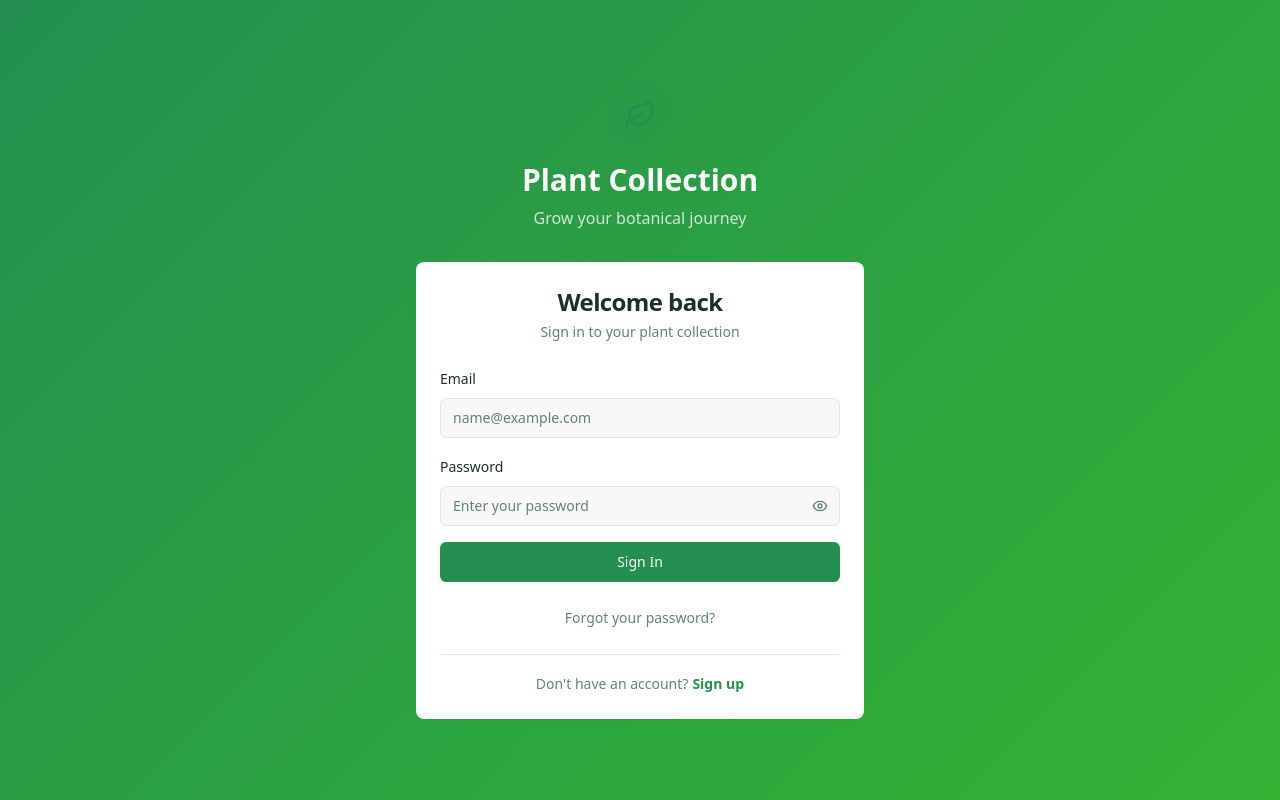
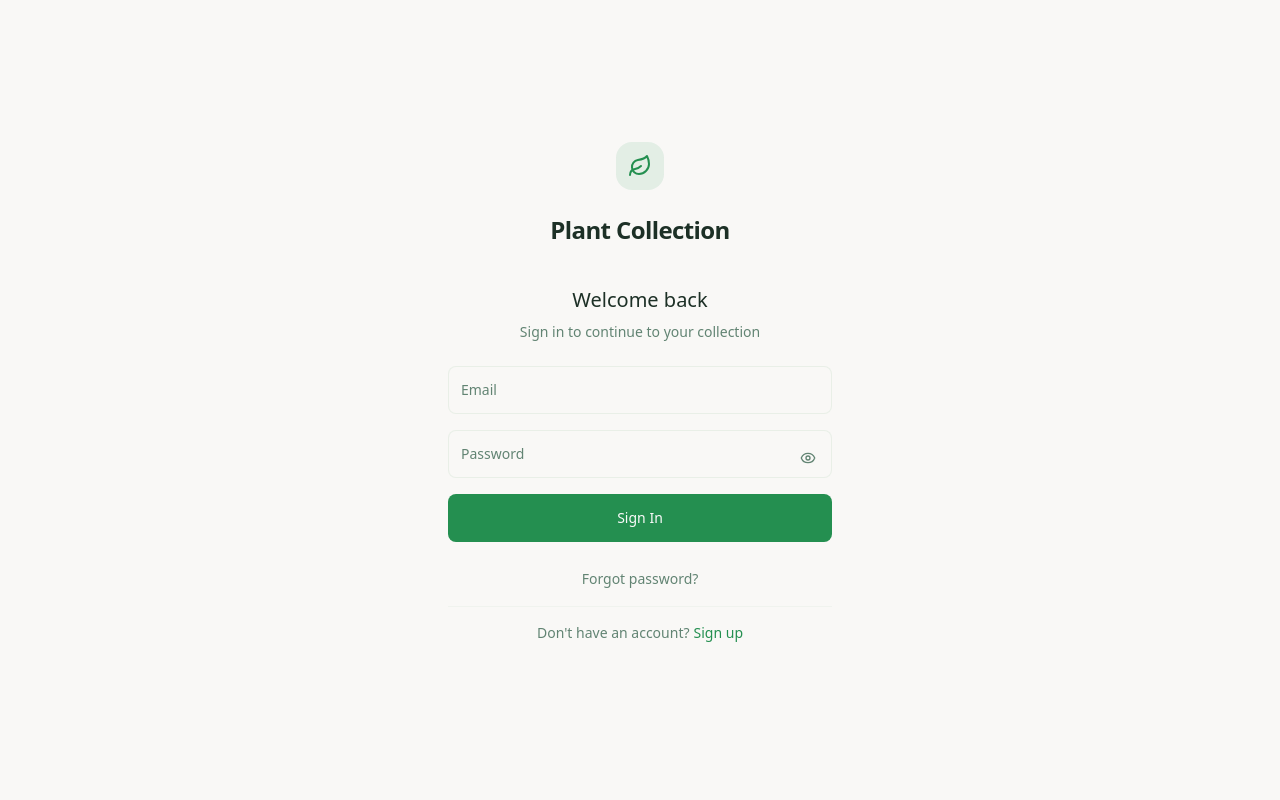
Before and after one commit to umfan99-cpu/plant-app, a React (Vite) app: page /auth in a window 1280 px wide. Built offline with nearby package versions, Linux system fonts and the light colour scheme.

Commit message:
Refactor Auth page
Redesigned the Auth page to match the app's modern Instagram-like aesthetic, streamlining the user experience for sign-in, sign-up, and password reset flows.

```diff
--- a/src/pages/Auth.tsx
+++ b/src/pages/Auth.tsx
@@ -75,76 +75,77 @@ const Auth = () => {
   };
 
   return (
-    <div className="min-h-screen bg-gradient-primary flex items-center justify-center p-4">
-      <div className="w-full max-w-md">
-        <div className="text-center mb-8">
-          <div className="inline-flex items-center justify-center w-16 h-16 bg-primary/10 rounded-full mb-4">
-            <Leaf className="w-8 h-8 text-primary" />
+    <div className="min-h-screen bg-background flex items-center justify-center p-4">
+      <div className="w-full max-w-sm">
+        {/* Logo and Title */}
+        <div className="text-center mb-10">
+          <div className="inline-flex items-center justify-center w-12 h-12 bg-primary/10 rounded-2xl mb-6">
+            <Leaf className="w-6 h-6 text-primary" />
           </div>
-          <h1 className="text-3xl font-bold text-primary-foreground mb-2">Plant Collection</h1>
-          <p className="text-primary-foreground/80">Grow your botanical journey</p>
+          <h1 className="text-2xl font-semibold text-foreground tracking-tight">Plant Collection</h1>
         </div>
 
-        <Card className="shadow-large border-0">
-          <CardHeader className="space-y-1">
-            <CardTitle className="text-2xl font-bold text-center">
-              {isResetPassword ? 'Reset Password' : isLogin ? 'Welcome back' : 'Create account'}
-            </CardTitle>
-            <CardDescription className="text-center">
+        {/* Auth Form */}
+        <div className="space-y-6">
+          {/* Form Title */}
+          <div className="text-center">
+            <h2 className="text-xl font-medium text-foreground mb-2">
+              {isResetPassword ? 'Reset your password' : isLogin ? 'Welcome back' : 'Sign up'}
+            </h2>
+            <p className="text-sm text-muted-foreground">
               {isResetPassword
                 ? 'Enter your email to receive reset instructions'
                 : isLogin
-                ? 'Sign in to your plant collection'
-                : 'Start your plant collection journey'
+                ? 'Sign in to continue to your collection'
+                : 'Create an account to get started'
               }
-            </CardDescription>
-          </CardHeader>
-          <CardContent>
+            </p>
+          </div>
+          {/* Form */}
           <form onSubmit={handleSubmit} className="space-y-4">
             {!isLogin && !isResetPassword && (
-                <div className="space-y-2">
-                  <Label htmlFor="displayName">Display Name</Label>
+              <div className="space-y-1">
                 <Input
                   id="displayName"
                   type="text"
-                    placeholder="Your name"
+                  placeholder="Display name"
                   value={displayName}
                   onChange={(e) => setDisplayName(e.target.value)}
                   required
+                  className="h-12 bg-background border-border/50 focus:border-primary rounded-lg text-sm"
                 />
               </div>
             )}
 
-              <div className="space-y-2">
-                <Label htmlFor="email">Email</Label>
+            <div className="space-y-1">
               <Input
                 id="email"
                 type="email"
-                  placeholder="name@example.com"
+                placeholder="Email"
                 value={email}
                 onChange={(e) => setEmail(e.target.value)}
                 required
+                className="h-12 bg-background border-border/50 focus:border-primary rounded-lg text-sm"
               />
             </div>
 
             {!isResetPassword && (
-                <div className="space-y-2">
-                  <Label htmlFor="password">Password</Label>
-                  <div className="relative">
+              <div className="space-y-1 relative">
                 <Input
                   id="password"
                   type={showPassword ? "text" : "password"}
-                      placeholder="Enter your password"
+                  placeholder="Password"
                   value={password}
                   onChange={(e) => setPassword(e.target.value)}
                   required
                   minLength={6}
+                  className="h-12 bg-background border-border/50 focus:border-primary rounded-lg text-sm pr-12"
                 />
                 <Button
                   type="button"
                   variant="ghost"
                   size="sm"
-                      className="absolute right-0 top-0 h-full px-3 py-2 hover:bg-transparent"
+                  className="absolute right-1 top-1/2 -translate-y-1/2 h-10 w-10 hover:bg-transparent"
                   onClick={() => setShowPassword(!showPassword)}
                 >
                   {showPassword ? (
@@ -154,37 +155,42 @@ const Auth = () => {
                   )}
                 </Button>
               </div>
+            )}
+
+            <Button
+              type="submit"
+              className="w-full h-12 bg-primary hover:bg-primary-hover text-primary-foreground font-medium rounded-lg transition-colors"
+              disabled={loading}
+            >
+              {loading ? 'Please wait...' : isResetPassword ? 'Send Reset Link' : isLogin ? 'Sign In' : 'Sign Up'}
+            </Button>
+          </form>
+
+          {/* Action Links */}
+          <div className="space-y-4">
+            {!isResetPassword && (
+              <div className="text-center">
+                <Button
+                  type="button"
+                  variant="link"
+                  className="text-sm text-muted-foreground hover:text-foreground p-0 h-auto"
+                  onClick={() => setIsResetPassword(true)}
+                >
+                  Forgot password?
+                </Button>
               </div>
             )}
 
-              <Button type="submit" className="w-full" disabled={loading}>
-                {loading ? 'Loading...' : isResetPassword ? 'Send Reset Link' : isLogin ? 'Sign In' : 'Sign Up'}
-              </Button>
-            </form>
-
+            {/* Switch between login/signup */}
             {!isResetPassword && (
-              <>
-                <div className="mt-4">
-                  <Button
-                    type="button"
-                    variant="link"
-                    className="w-full text-sm text-muted-foreground"
-                    onClick={() => setIsResetPassword(true)}
-                  >
-                    Forgot your password?
-                  </Button>
-                </div>
-
-                <Separator className="my-4" />
-
-                <div className="text-center">
+              <div className="flex items-center justify-center gap-1 py-4 border-t border-border/30">
                 <span className="text-sm text-muted-foreground">
                   {isLogin ? "Don't have an account?" : "Already have an account?"}
                 </span>
                 <Button
                   type="button"
                   variant="link"
-                    className="ml-1 p-0 h-auto font-semibold"
+                  className="text-sm font-medium text-primary p-0 h-auto hover:underline"
                   onClick={() => {
                     setIsLogin(!isLogin);
                     resetForm();
@@ -193,26 +199,25 @@ const Auth = () => {
                   {isLogin ? 'Sign up' : 'Sign in'}
                 </Button>
               </div>
-              </>
             )}
 
             {isResetPassword && (
-              <div className="mt-4 text-center">
+              <div className="text-center pt-4">
                 <Button
                   type="button"
                   variant="link"
-                  className="text-sm"
+                  className="text-sm text-muted-foreground hover:text-foreground p-0 h-auto"
                   onClick={() => {
                     setIsResetPassword(false);
                     resetForm();
                   }}
                 >
-                  Back to sign in
+                  ← Back to sign in
                 </Button>
               </div>
             )}
-          </CardContent>
-        </Card>
+          </div>
+        </div>
       </div>
     </div>
   );
```
Lines whose indentation alone changed are shown as unchanged.
